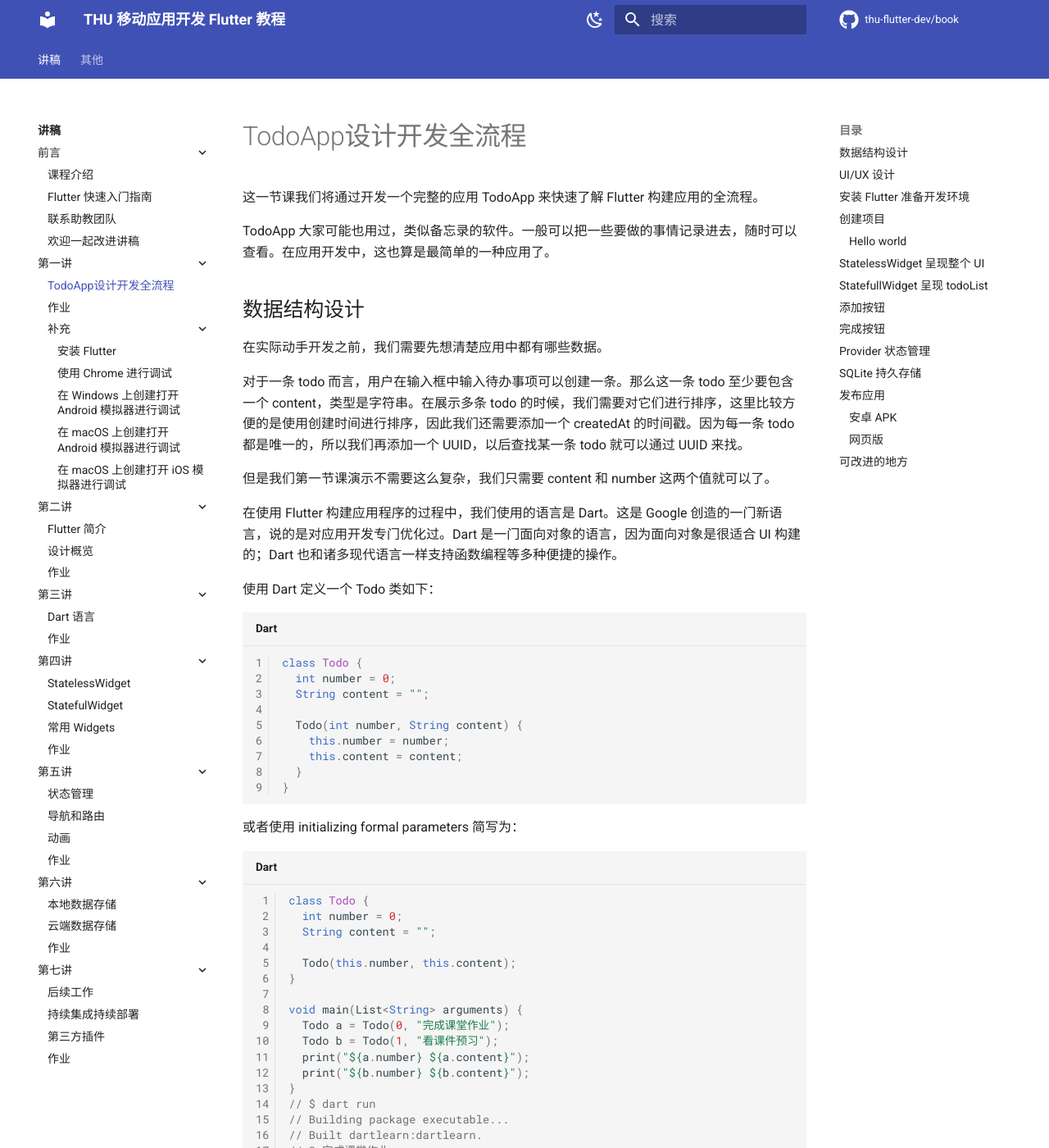
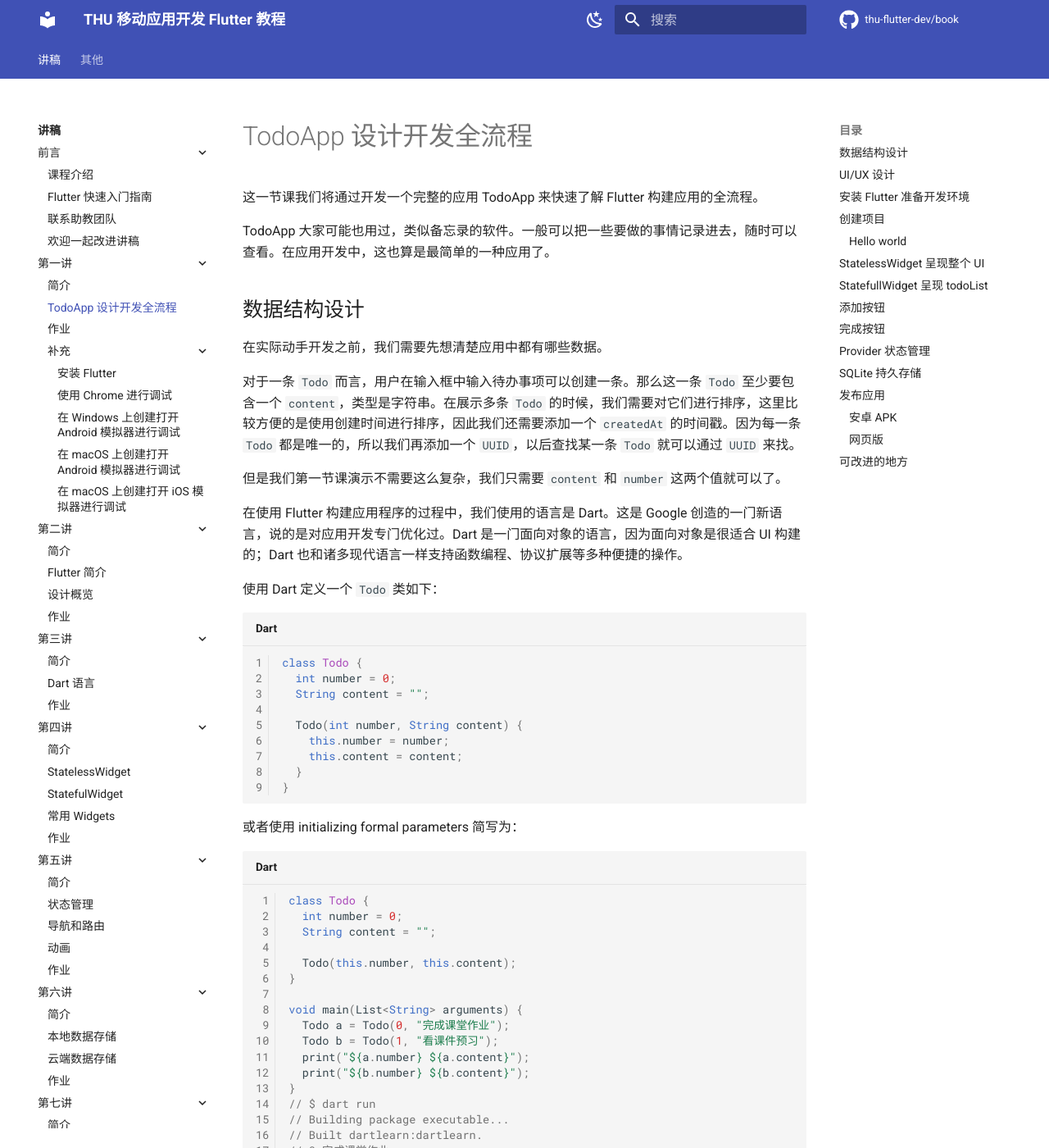
Before and after one commit to thu-mobile-dev/book, an MkDocs documentation site: the page built from docs/LECTURE/1/main.md, in a window 1280 px wide and 1400 px high. Shown: the whole window at 82% size. Built offline with MkDocs 1.6.1 and Material for MkDocs 9.7.7, drawn with Linux system fonts in a browser that asks for light colours; comment, search, counter and statistics services are not loaded; some of the changed text lies outside the part shown.

Commit message:
add introduction

````diff
--- /dev/null
+++ b/docs/LECTURE/1/introduction.md
@@ -0,0 +1,5 @@
+# 简介
+
+## 知识点
+
+TODO
--- a/docs/LECTURE/1/main.md
+++ b/docs/LECTURE/1/main.md
@@ -1,4 +1,4 @@
-# TodoApp设计开发全流程
+# TodoApp 设计开发全流程
 
 这一节课我们将通过开发一个完整的应用 TodoApp 来快速了解 Flutter 构建应用的全流程。
 
@@ -8,15 +8,15 @@ TodoApp 大家可能也用过，类似备忘录的软件。一般可以把一些
 
 在实际动手开发之前，我们需要先想清楚应用中都有哪些数据。
 
-对于一条 todo 而言，用户在输入框中输入待办事项可以创建一条。那么这一条 todo 至少要包含一个 content，类型是字符串。在展示多条 todo 的时候，我们需要对它们进行排序，这里比较方便的是使用创建时间进行排序，因此我们还需要添加一个 createdAt 的时间戳。因为每一条 todo 都是唯一的，所以我们再添加一个 UUID，以后查找某一条 todo 就可以通过 UUID 来找。
+对于一条 `Todo` 而言，用户在输入框中输入待办事项可以创建一条。那么这一条 `Todo` 至少要包含一个 `content`，类型是字符串。在展示多条 `Todo` 的时候，我们需要对它们进行排序，这里比较方便的是使用创建时间进行排序，因此我们还需要添加一个 `createdAt` 的时间戳。因为每一条 `Todo` 都是唯一的，所以我们再添加一个 `UUID`，以后查找某一条 `Todo` 就可以通过 `UUID` 来找。
 
 <!-- TODO 这里最好添加一下 UUID 的定义 -->
 
-但是我们第一节课演示不需要这么复杂，我们只需要 content 和 number 这两个值就可以了。
+但是我们第一节课演示不需要这么复杂，我们只需要 `content` 和 `number` 这两个值就可以了。
 
-在使用 Flutter 构建应用程序的过程中，我们使用的语言是 Dart。这是 Google 创造的一门新语言，说的是对应用开发专门优化过。Dart 是一门面向对象的语言，因为面向对象是很适合 UI 构建的；Dart 也和诸多现代语言一样支持函数编程等多种便捷的操作。
+在使用 Flutter 构建应用程序的过程中，我们使用的语言是 Dart。这是 Google 创造的一门新语言，说的是对应用开发专门优化过。Dart 是一门面向对象的语言，因为面向对象是很适合 UI 构建的；Dart 也和诸多现代语言一样支持函数编程、协议扩展等多种便捷的操作。
 
-使用 Dart 定义一个 Todo 类如下：
+使用 Dart 定义一个 `Todo` 类如下：
 
 ```dart
 class Todo {
@@ -53,7 +53,7 @@ void main(List<String> arguments) {
 // 1 看课件预习
 ```
 
-继续考虑数据结构，要展示多条 Todo，还需要一个数组来存放现有的 Todo。
+继续考虑数据结构，要展示多条 `Todo`，还需要一个数组来存放现有的 `Todo`。
 
 ```dart
 class Todo {
@@ -120,7 +120,7 @@ void main(List<String> arguments) {
 ```
 
 - `data.add(...)`: `add()` 方法可以给数组末尾添加一个新值。
-- `data.removeWhere((todo) { return todo.number == number; });` 这里 `removeWhere()` 函数的参数是一个函数，这个函数的输入为一个 Todo，输出为 bool 值。如果 bool 值为 True，那么这个值就会被移除掉。这里算是函数式编程的思想，往函数中传递一个函数。
+- `data.removeWhere((todo) { return todo.number == number; });` 这里 `removeWhere()` 函数的参数是一个函数，这个函数的输入为一个 `Todo`，输出为 `bool` 值；如果 `bool` 值为 `True`，那么这个值就会被移除掉。这里算是函数式编程的思想，往函数中传递一个函数。
 - `for (final todo in data) { ... }` 一个标记为 `final` 的变量只能被赋值一次。这里只读取出数组中的数据进行显示。
 
 ## UI/UX 设计
@@ -160,13 +160,13 @@ void main(List<String> arguments) {
 
 ## 安装 Flutter 准备开发环境
 
-画好 UI，想好 UX 之后，我们开始用 Flutter 来做 TodoApp。
+画好 UI、想好 UX 之后，我们开始用 Flutter 来做 TodoApp。
 
 Flutter 是 Google 推出的一款是声明式 UI 构建框架，其借鉴了前端 React 框架的思想，将用户界面视为 App 中所有状态的映射，也即，用这些状态渲染出当前的界面 UI。下一节课我们会详细讲讲 Flutter 背后的一些原理，这节课我们只要知道 Flutter 一个大致的用法就行了。
 
 安装请查看 [安装 Flutter](./flutter-installation.md) 这篇文章。
 
-安装成功后，你还需要一款编辑器，这里推荐使用 VS Code，打开后还需要安装 Dart 和 Flutter 这两款官方的插件。
+安装成功后，你还需要一款编辑器，这里推荐使用 [VS Code](https://code.visualstudio.com)，打开后还需要安装 Dart 和 Flutter 这两款官方的插件。
 
 同时你需要安装模拟器方便在开发的过程中查看应用的效果。请查看：
 
--- /dev/null
+++ b/docs/LECTURE/2/introduction.md
@@ -0,0 +1,3 @@
+# 简介
+
+TODO
--- /dev/null
+++ b/docs/LECTURE/3/introduction.md
@@ -0,0 +1,3 @@
+# 简介
+
+TODO
--- /dev/null
+++ b/docs/LECTURE/4/introduction.md
@@ -0,0 +1,3 @@
+# 简介
+
+TODO
--- /dev/null
+++ b/docs/LECTURE/5/introduction.md
@@ -0,0 +1,3 @@
+# 简介
+
+TODO
--- /dev/null
+++ b/docs/LECTURE/6/introduction.md
@@ -0,0 +1,3 @@
+# 简介
+
+TODO
--- /dev/null
+++ b/docs/LECTURE/7/introduction.md
@@ -0,0 +1,3 @@
+# 简介
+
+TODO
--- a/mkdocs.yml
+++ b/mkdocs.yml
@@ -14,6 +14,7 @@ nav:
       - LECTURE/0/contact-us.md
       - LECTURE/0/welcome-edit.md
     - 第一讲:
+      - LECTURE/1/introduction.md
       - LECTURE/1/main.md
       - LECTURE/1/homework.md
       - 补充:
@@ -23,31 +24,39 @@ nav:
         - LECTURE/1/simulator-macos-android.md
         - LECTURE/1/simulator-macos-ios.md
     - 第二讲:
+      - LECTURE/2/introduction.md
       - LECTURE/2/main-a.md
       - LECTURE/2/main-b.md
       - LECTURE/2/homework.md
     - 第三讲:
+      - LECTURE/3/introduction.md
       - LECTURE/3/main.md
       - LECTURE/3/homework.md
     - 第四讲:
+      - LECTURE/4/introduction.md
       - LECTURE/4/main-a.md
       - LECTURE/4/main-b.md
       - LECTURE/4/main-c.md
       - LECTURE/4/homework.md
     - 第五讲:
+      - LECTURE/5/introduction.md
       - LECTURE/5/main-a.md
       - LECTURE/5/main-b.md
       - LECTURE/5/main-c.md
       - LECTURE/5/homework.md
     - 第六讲:
+      - LECTURE/6/introduction.md
       - LECTURE/6/main-a.md
       - LECTURE/6/main-b.md
       - LECTURE/6/homework.md
     - 第七讲:
+      - LECTURE/7/introduction.md
       - LECTURE/7/main-a.md
       - LECTURE/7/main-b.md
       - LECTURE/7/main-c.md
       - LECTURE/7/homework.md
+    - 后记:
+      - LECTURE/9/introduction.md
   - 其他:
     - OTHERS/index.md
     - OTHERS/221120-consideration.md
````
Also changed, not shown: other parts of docs/LECTURE/1/main.md (+1 -1 lines), docs/LECTURE/9/introduction.md (added, +3 -0 lines).
